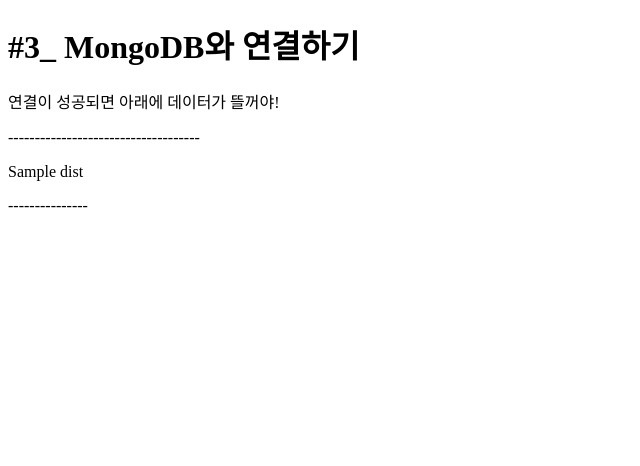
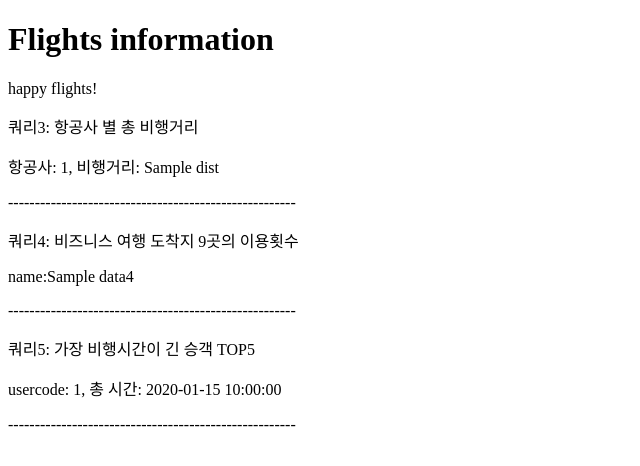
Before and after one commit to chhee66/BigdataSystemDesign, a Flask app: template templates/mongo.html in a window 1280 px wide. Shown: the top 466 px of the page, without its empty margins (0-640 px from the left). Run offline with Flask 2, Linux system fonts and the light colour scheme; the template is opened without the code that fills it: most values are stand-ins (such as "Sample title", 1, 10 or a date in 2020).

Commit message:
add query3,4,5

```diff
--- a/main.py
+++ b/main.py
@@ -5,18 +5,37 @@
 app = Flask(__name__)
 
 @app.route('/')
+#쿼리 3번
 @app.route('/mongo', methods=['POST'])
-def mongoTest():
+def mongodb():
     client = MongoClient('mongodb://localhost:27017/')#defalut host
     db = client.flights#db name
     collec = db.myCollection#collection name
+    #1번 쿼리-------------------------------------------------------------------------------------------------
+    #2번 쿼리-------------------------------------------------------------------------------------------------
+    #3번 쿼리: 항공사 별 총 비행거리----------------------------------------------------------------------------
+    pipeline = [{"$group":{"_id":"$agency", "dist":{"$sum":1}}}]
+    results3 = collec.aggregate(pipeline)
 
-    pipeline = [{"$group":{"_id":"$agency", "dist":{"$sum":1}}}]
-    results = collec.aggregate(pipeline)
+    #4번 쿼리:도착지(to)별 이용 횟수(기준:userCode)-------------------------------------------------------------
+    pipeline = [{"$group":{"_id":"", "destination":{"$addToSet":"$to"}}}, {"$project":{"_id":0}}]
+    destination = list(collec.aggregate(pipeline))[0]['destination'] #['Campo Grande (MS)', 'Sao Paulo (SP)', 'Recife (PE)', 'Salvador (BH)', 'Aracaju (SE)', 'Brasilia (DF)', 'Natal (RN)', 'Florianopolis (SC)', 'Rio de Janeiro (RJ)']
+    counts = []
+    for i in range(len(destination)): # 0~8
+        pipeline = [{"$match":{"to":{"$eq":destination[i]}}}, {"$group":{"_id":"userCode", "count":{"$sum":1}}}] # [{'_id': 'userCode', 'count': 34748}]
+        counts.append(list(collec.aggregate(pipeline))[0]['count']) # [{'_id': 'userCode', 'count': 34748}]
+    #print(counts) #[34748, 23625, 30480, 17104, 37224, 30779, 23796, 57317, 16815] # 인덱스=destination
+    key_value = [destination, counts]
+    results4 = dict(zip(*key_value)) # key:destination, value:counts
+    #print(results4) # {'Campo Grande (MS)': 34748, 'Sao Paulo (SP)': 23625, 'Recife (PE)': 30480, 'Salvador (BH)': 17104, 'Aracaju (SE)': 37224, 'Brasilia (DF)': 30779, 'Natal (RN)': 23796, 'Florianopolis (SC)': 57317, 'Rio de Janeiro (RJ)': 16815}
+    #5번 쿼리: 가장 비행시간이 긴 승객 TOP5---------------------------------------------------------------------
+    pipeline = [{'$group':{'_id':"$userCode", 'totalTime':{'$sum':"$time"}}}, {'$sort':{'totalTime':-1}}, {'$limit':5}]
+    result5=collec.aggregate(pipeline)
 
+    #----------------------------------------------------------------------------------------------------------
     client.close()
-
-    return render_template('mongo.html', data=results)
+    #rendering
+    return render_template('mongo.html', data3=results3, data4=results4, data5=result5)
 
 if __name__ == '__main__':
     app.run(debug=True)
--- a/templates/mongo.html
+++ b/templates/mongo.html
@@ -4,17 +4,25 @@
     <title></title>
 </head>
 <body>
-    <h1>#3_ MongoDB와 연결하기</h1>
+    <h1>Flights information</h1>
     <div>
-        <p>연결이 성공되면 아래에 데이터가 뜰꺼야!</p>
-        <p>------------------------------------</p>
-        {% for i in data %}
-            <p>{{i.dist}}</p>
-            <!-- <p>{{i.address}}</p>
-            <p>{{i.borough}}</p>
-            <p>{{i.gardes}}</p> -->
-            <p>---------------</p>
+        <p>happy flights!</p>
+        <p>쿼리3: 항공사 별 총 비행거리</p>
+        {% for i in data3 %}
+            <p>항공사: {{i._id}}, 비행거리: {{i.dist}}</p>
         {% endfor %}
+        <p>------------------------------------------------------</p>
+        <p>쿼리4: 비즈니스 여행 도착지 9곳의 이용횟수</p>
+        {% for i in data4.keys() %}
+            <p>{{i}}:{{data4.get(i)}}</p>
+
+        {% endfor %}
+        <p>------------------------------------------------------</p>
+        <p>쿼리5: 가장 비행시간이 긴 승객 TOP5</p>
+        {% for i in data5 %}
+            <p>usercode: {{i._id}}, 총 시간: {{i.totalTime}}</p>
+        {% endfor %}
+        <p>------------------------------------------------------</p>
     </div>
 </body>
 </html>
```
